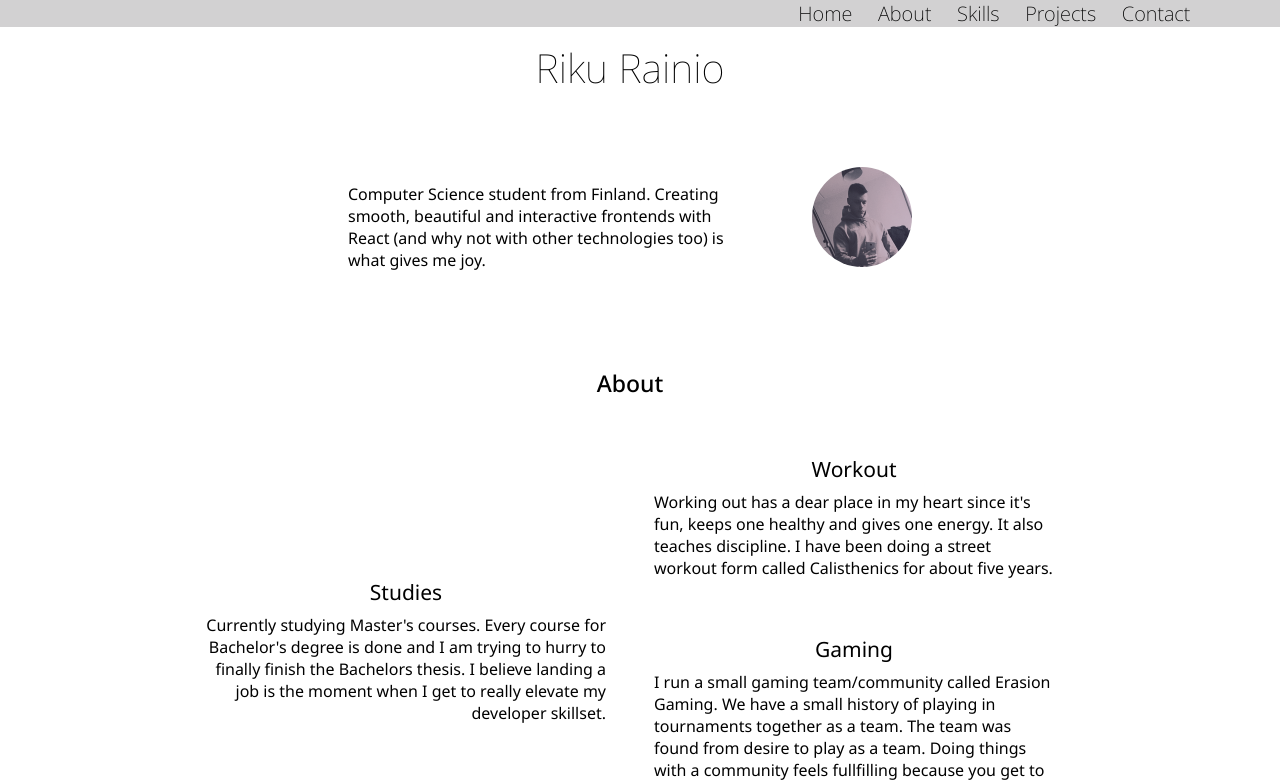
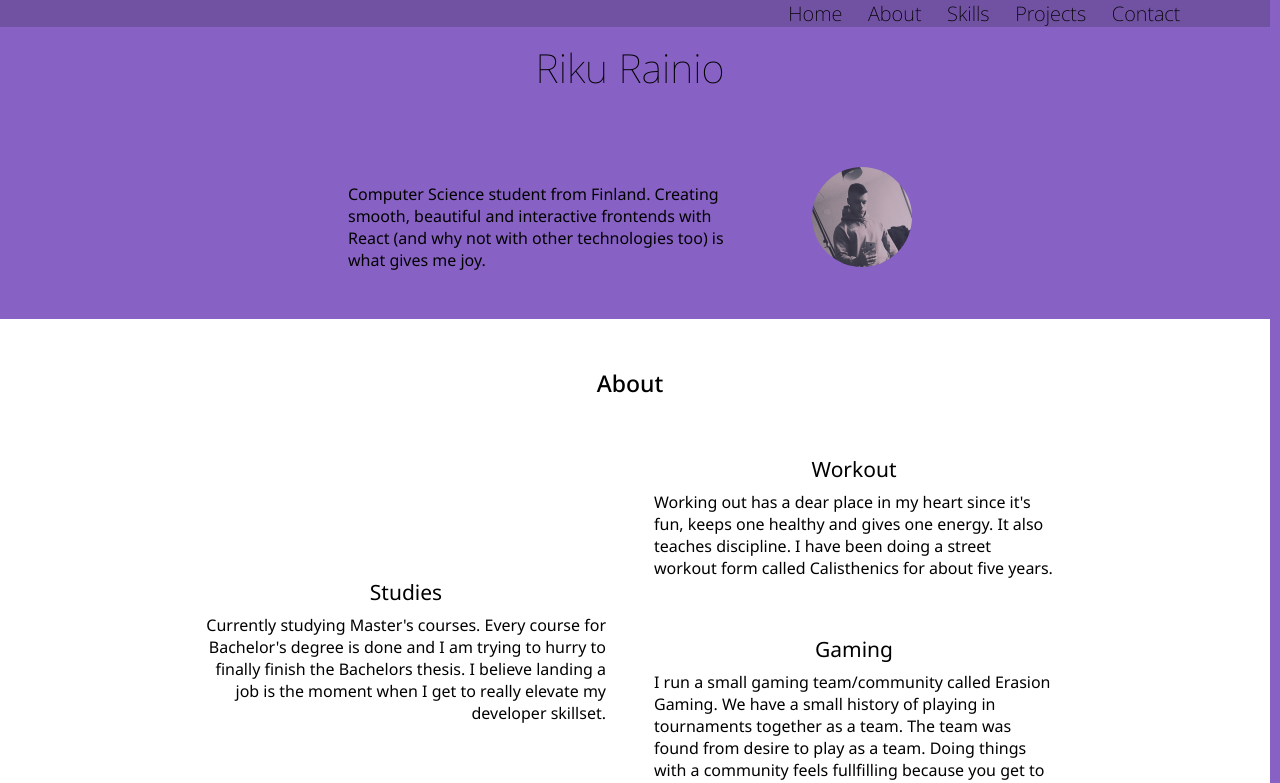
Before and after one commit to rikurainio/rikurainio2, a Next.js app: page / in a window 1280 px wide. Shown: the top 783 px of the page. Built offline with nearby package versions, Linux system fonts and the light colour scheme.

Commit message:
try alternative theme with more purple

```diff
--- a/styles/styles.css
+++ b/styles/styles.css
@@ -16,6 +16,12 @@ header {
 }
 
 html, body {
+    justify-content: center;
+    align-items: center;
+    align-content: center;
+    place-items: center;
+    width: 100vw;
+    background-color: #8761c4;
     padding: 0;
     margin: 0;
     overflow-x: hidden;
```
